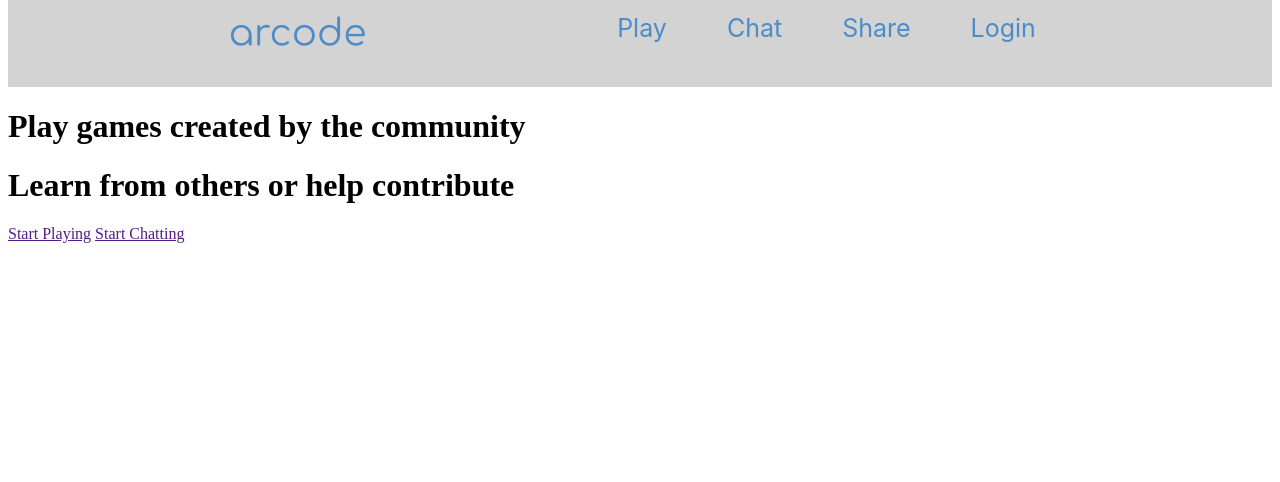
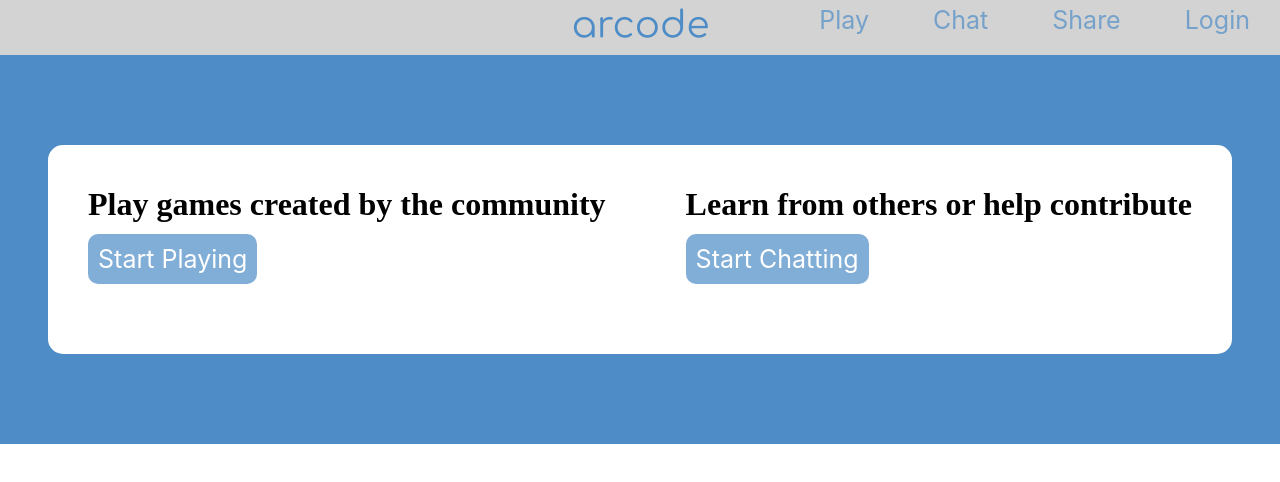
Before and after one commit to jacobdeal1/arcode, a plain HTML site: page index.html in a window 1280 px wide. Drawn offline with Linux system fonts and the light colour scheme.

Commit message:
Added more to navbar and front page

```diff
--- a/index.html
+++ b/index.html
@@ -1,7 +1,7 @@
 <!DOCTYPE html>
 <html lang="en">
     <head>
-        <link rel="stylesheet" href="style.css">
+        <link rel="stylesheet" href="style.css" />
         <meta charset="UTF-8" />
         <meta http-equiv="X-UA-Compatible" content="IE=edge" />
         <meta name="viewport" content="width=device-width, initial-scale=1.0" />
@@ -10,7 +10,9 @@
     <body>
         <div class="topbar">
             <div class="toplogo">
-                <a href="index.html"><img src="images/arcodelogo.png" alt="arcode" /></a>
+                <a href="index.html"
+                    ><img src="images/arcodelogo.png" alt="arcode"
+                /></a>
             </div>
             <div class="navbar">
                 <a class="underline" href="play.html">Play</a>
@@ -20,13 +22,13 @@
             </div>
         </div>
         <div class="front">
-            <div>
+            <div class="left">
                 <h1>Play games created by the community</h1>
+                <a class="btn" href="play.html">Start Playing</a>
+            </div>
+            <div class="right">
                 <h1>Learn from others or help contribute</h1>
-            </div>
-            <div>
-                <a href="">Start Playing</a>
-                <a href="">Start Chatting</a>
+                <a class="btn" href="chat.html">Start Chatting</a>
             </div>
         </div>
     </body>
--- a/style.css
+++ b/style.css
@@ -1,3 +1,9 @@
+html,
+body {
+    margin: 0;
+    padding: 0;
+}
+
 .navbar a {
     font-family: -apple-system, BlinkMacSystemFont, "Segoe UI", Roboto, Oxygen,
         Ubuntu, Cantarell, "Open Sans", "Helvetica Neue", sans-serif;
@@ -6,11 +12,18 @@
     text-align: center;
     text-decoration: none;
     color: #4d8cc6;
+    opacity: 0.7;
+    transition: 0.3s;
     padding: 30px;
 }
 
+.navbar a:hover {
+    color: #4d8cc6;
+    opacity: 1;
+}
+
 .navbar {
-    display: flex;
+    position: fixed;
     right: 0;
 }
 
@@ -18,7 +31,7 @@
     display: flex;
     justify-content: space-evenly;
     margin-top: -25px;
-
+    height: 80px;
     background-color: lightgray;
 }
 
@@ -35,7 +48,7 @@
     margin-right: 25%;
     transform: scaleX(0);
     height: 2px;
-    bottom: 35px;
+    bottom: 25px;
     left: 0;
     right: 0;
     background-color: #4d8cc6;
@@ -47,3 +60,50 @@
     transform: scaleX(1);
     transform-origin: bottom left;
 }
+
+#active {
+    color: #4d8cc6;
+    opacity: 1;
+    transition: 0.3s;
+}
+
+.front {
+    display: flex;
+    justify-content: center;
+    background-color: #4d8cc6;
+}
+
+.left {
+    background-color: white;
+    margin-top: 7%;
+    margin-bottom: 7%;
+    padding: 20px 40px 80px;
+    border-radius: 15px 0 0 15px;
+}
+
+.right {
+    background-color: white;
+    margin-top: 7%;
+    margin-bottom: 7%;
+    padding: 20px 40px 80px;
+    border-radius: 0 15px 15px 0;
+}
+
+.btn {
+    font-family: -apple-system, BlinkMacSystemFont, "Segoe UI", Roboto, Oxygen,
+        Ubuntu, Cantarell, "Open Sans", "Helvetica Neue", sans-serif;
+    font-size: 25px;
+    font-weight: 400;
+    text-align: center;
+    text-decoration: none;
+    background-color: #4d8cc6;
+    color: white;
+    padding: 10px;
+    border-radius: 10px;
+    opacity: 0.7;
+    transition: 0.3s;
+}
+
+.btn:hover{
+    opacity: 1;
+}
```
Also changed, not shown: chat.html (+9 -6 lines), play.html (+9 -6 lines), share.html (+9 -6 lines).
